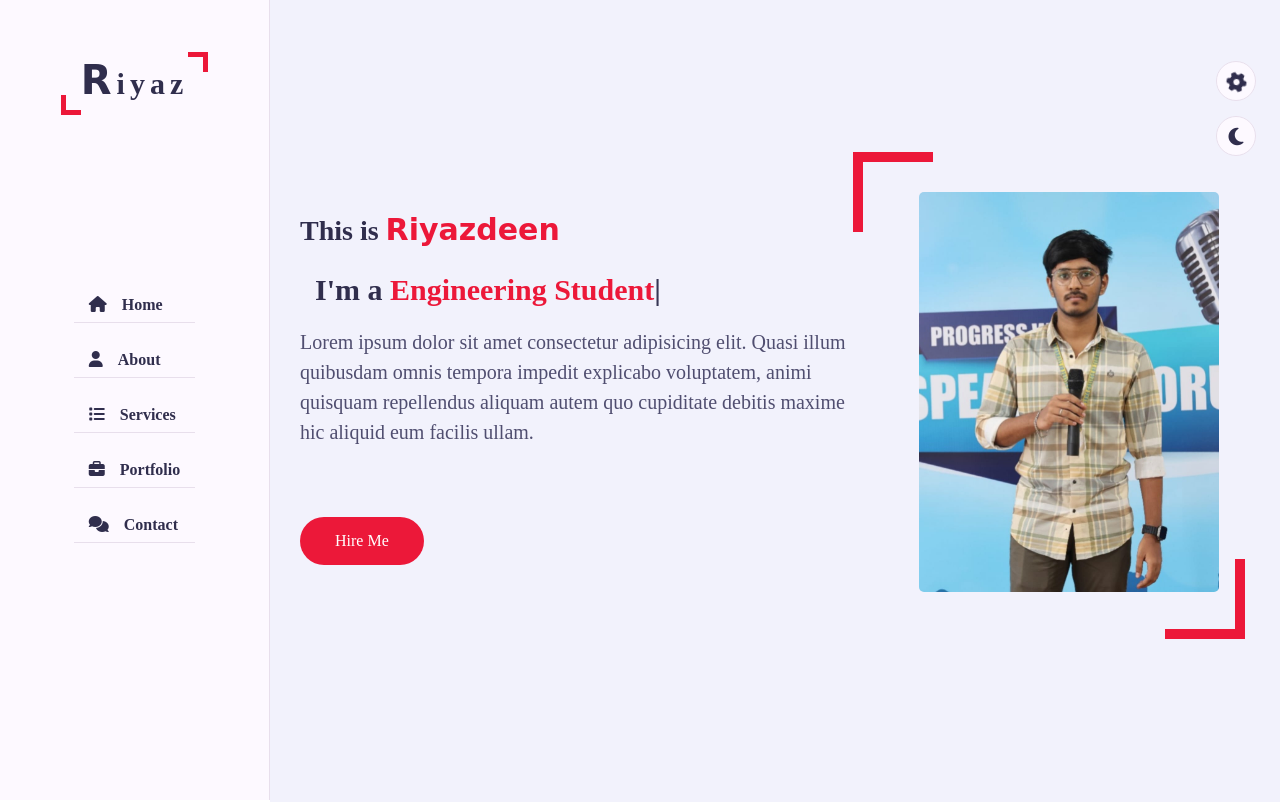
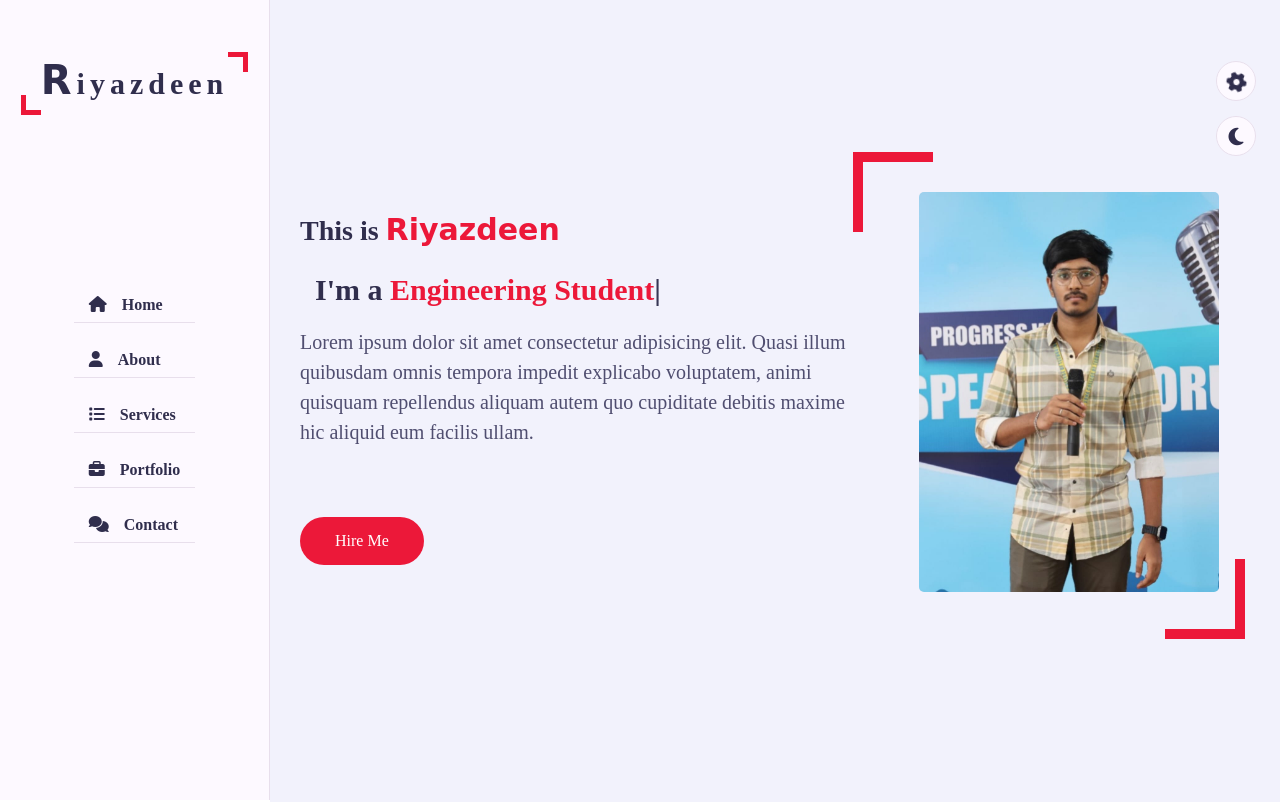
Before and after one commit to riyaz1208/portfolio, a plain HTML site: page index.html in a window 1280 px wide. Shown: the top 802 px of the page. Drawn offline with nearby package versions, Linux system fonts and the light colour scheme; a web font is replaced by a local one.

Commit message:
modified

```diff
--- a/index.html
+++ b/index.html
@@ -19,7 +19,7 @@
     <div class="main-container">
         <div class="aside">
             <div class="logo">
-                <a href="#"><span>R</span>iyaz</a>
+                <a href="#"><span>R</span>iyazdeen</a>
             </div>
             <div class="nav-toggler">
                 <span></span>
```
